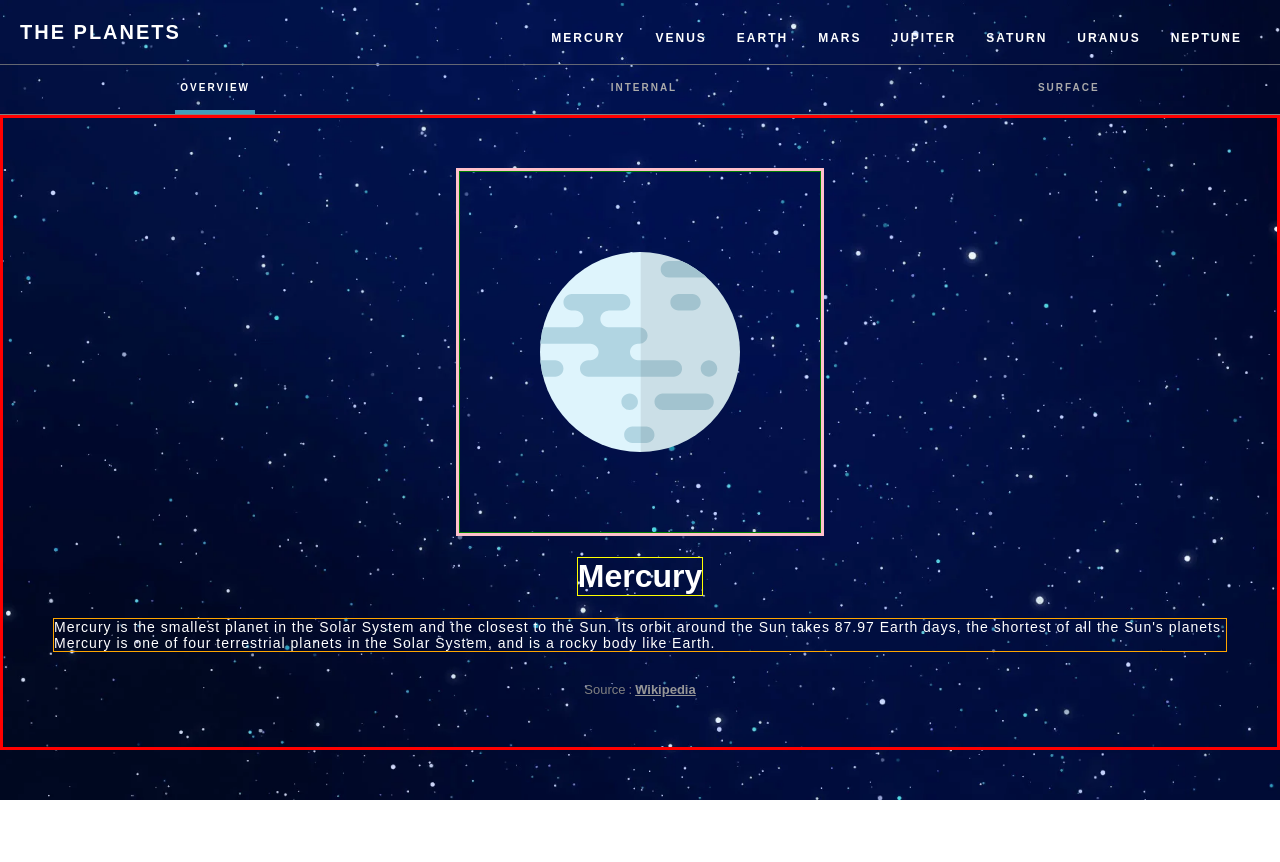
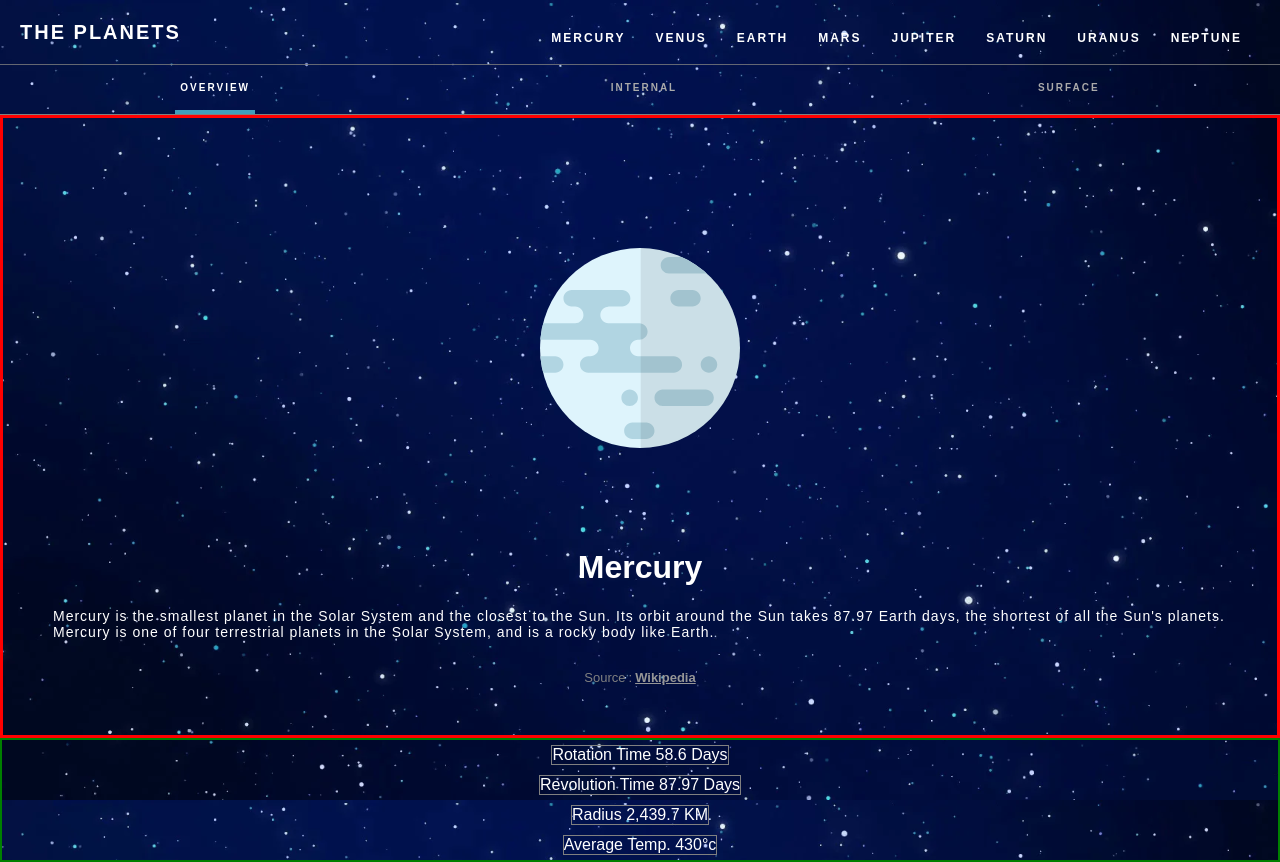
Before and after one commit to Rodri-97/planets-fact-website, a React (Create React App) app: page / in a window 1280 px wide. Before the commit the page ends 800 px from the top, so only its background shows below. Built offline with nearby package versions, Linux system fonts and the light colour scheme.

Commit message:
add statistical information

```diff
--- a/src/components/Planet.js
+++ b/src/components/Planet.js
@@ -4,6 +4,7 @@ import "../styles/Planet.css";
 
 const Planet = (props) => {
     const { currentPlanet } = props;
+    const { rotation, revolution, radius, temperature } = currentPlanet;
     const [currentTab, setCurrentTab] = useState("overview");
     const styles = {
         borderBottom: `4px solid ${currentPlanet.color}`,
@@ -36,6 +37,12 @@ const Planet = (props) => {
                 </div>
             </div>
             <Tab currentPlanet={currentPlanet} currentTab={currentTab}/>
+            <div className="statistics center">
+                <div className="statistic">Rotation Time {rotation}</div>
+                <div className="statistic">Revolution Time {revolution}</div>
+                <div className="statistic">Radius {radius}</div>
+                <div className="statistic">Average Temp. {temperature}</div>
+            </div>
         </div>
     )
 }
--- a/src/styles/Planet.css
+++ b/src/styles/Planet.css
@@ -1,3 +1,9 @@
+.center {
+    display: flex;
+    align-items: center;
+    justify-content: center;
+}
+
 .selector-item {
     cursor: pointer;
     display: flex;
@@ -25,3 +31,13 @@
 .selector-top-item {
     border-bottom: 4px solid transparent;
 }
+
+.statistics {
+    flex-direction: column;
+    border: 2px solid green;
+}
+
+.statistic {
+    border: 1px solid gray;
+    margin: 5px 0;
+}
--- a/src/styles/Tab.css
+++ b/src/styles/Tab.css
@@ -14,15 +14,9 @@
     width: 200px;
     height: 200px;
     padding: 80px;
-    border: 1px solid green;
-}
-
-.planet-name {
-    border: 1px solid yellow;
 }
 
 .text {
-    border: 1px solid orange;
     font-size: 14px;
     letter-spacing: 1px;
 }
@@ -48,14 +42,12 @@
 }
 
 .images-container {
-    border: 3px solid pink;
     position: relative;
 }
 
 .geology-image {
     width: 90px;
     height: 90px;
-    border: 3px solid orange;
     position: absolute;
     z-index: 1;
     margin-top: 150px;
```
